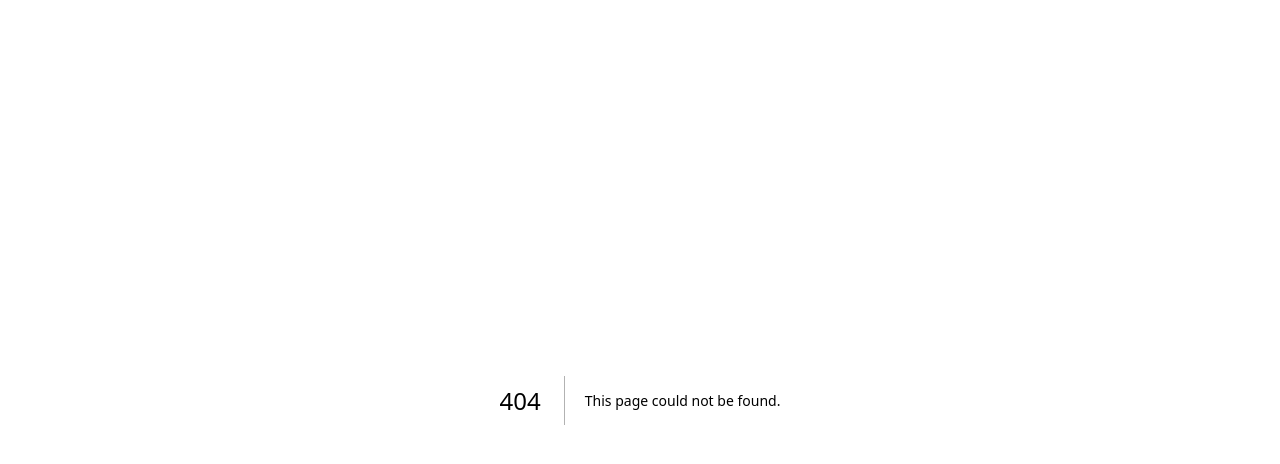
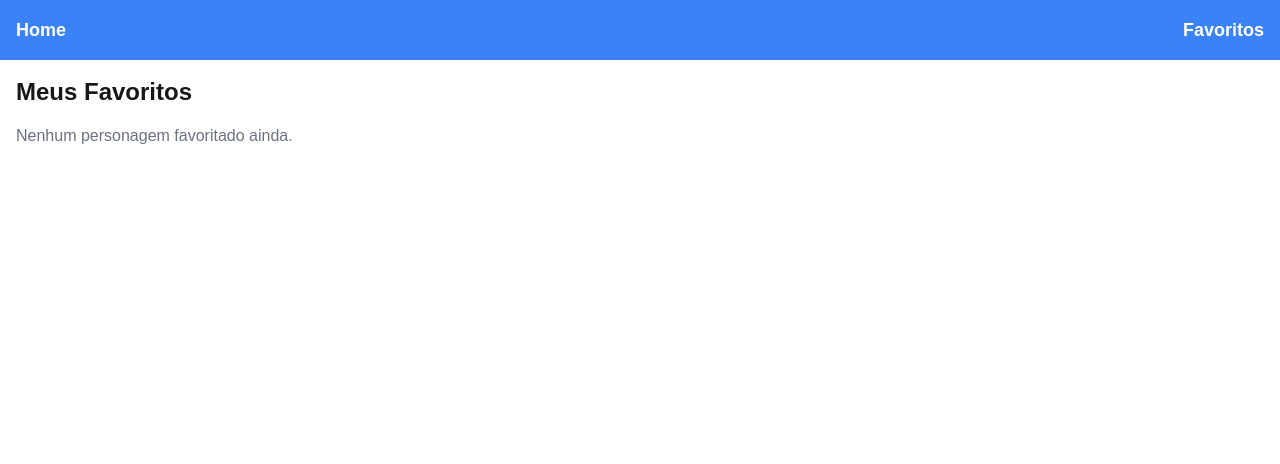
Before and after one commit to allansuru/zustand-next, a Next.js app: page /favorites in a window 1280 px wide. Before the commit this address had no page. Shown: the top 464 px of the page. Built offline with nearby package versions, Linux system fonts and the light colour scheme.

Commit message:
feature favoritos ok

```diff
--- a/app/Home/Home.tsx
+++ b/app/Home/Home.tsx
@@ -8,6 +8,7 @@ import { ApiResponse } from '../core/interfaces/api-response';
 import Loading from '../core/components/Loading';
 import CardList from './Home-Cards';
 import HomeSearch from './Home-Search';
+import Navbar from '../core/components/Navbar';
 
 
 const Home: React.FC = () => {
@@ -23,14 +24,18 @@ const Home: React.FC = () => {
       setCharacters(results || []);
     } catch (error) {
       console.error(error);
-    }finally {
+    } finally {
       setLoading(false);
     }
   };
   useEffect(() => {
+    if (!characters || characters.length === 0) {
+      fetchData();
+    } else {
+      setLoading(false)
+    }
 
 
-    fetchData();
   }, [setCharacters]);
 
   const handleToggleFavorite = (characterId: number) => {
@@ -61,17 +66,22 @@ const Home: React.FC = () => {
 
 
   return (
+    <>
+      <Navbar />
       <div className="container mx-auto px-4">
+        <div className="pt-2">
           <HomeSearch
             onSearchInputChange={handleSearchInputChange}
             onSearchClick={handleSearchClick}
           />
+        </div>
         {loading ? (
           <Loading />
         ) : (
           <CardList data={characters} toggleFavorite={handleToggleFavorite} />
         )}
       </div>
+    </>
   );
 
 };
--- /dev/null
+++ b/app/core/components/Navbar.tsx
@@ -0,0 +1,19 @@
+import Link from 'next/link';
+import React from 'react';
+
+const Navbar: React.FC = () => {
+    return (
+        <nav className="bg-blue-500 p-4">
+            <div className="container mx-auto flex justify-between">
+                <Link href="/" className="text-white text-lg font-bold hover:underline">
+                    Home
+                </Link>
+                <Link href="/favorites" className="text-white text-lg font-bold hover:underline">
+                    Favoritos
+                </Link>
+            </div>
+        </nav>
+    );
+};
+
+export default Navbar;
--- /dev/null
+++ b/app/favorites/Favorites.tsx
@@ -0,0 +1,28 @@
+import React from 'react';
+import Navbar from '../core/components/Navbar';
+import CardList from '../Home/Home-Cards';
+import { useCharacterStore } from '../Home/shared/store/characterStore';
+
+const Favorites: React.FC = () => {
+  const { characters, toggleFavorite } = useCharacterStore();
+
+  // Filtrar apenas os personagens favoritos
+  const favoriteCharacters = characters.filter(character => character.isFavorite);
+
+  return (
+    <>
+      <Navbar /> {/* Adiciona o Navbar */}
+      <div className="container mx-auto p-4">
+        <h1 className="text-2xl font-bold mb-4">Meus Favoritos</h1>
+
+        {favoriteCharacters.length > 0 ? (
+          <CardList data={favoriteCharacters} toggleFavorite={toggleFavorite} />
+        ) : (
+          <p className="text-gray-500">Nenhum personagem favoritado ainda.</p>
+        )}
+      </div>
+    </>
+  );
+};
+
+export default Favorites;
--- /dev/null
+++ b/app/favorites/page.tsx
@@ -0,0 +1,14 @@
+'use client'
+import React from 'react';
+import Favorites from './Favorites';
+
+
+const FavoritesPage: React.FC = () => {
+  return (
+    <div>
+    <Favorites />
+    </div>
+  );
+};
+
+export default FavoritesPage;
```
Lines whose indentation alone changed are shown as unchanged.
